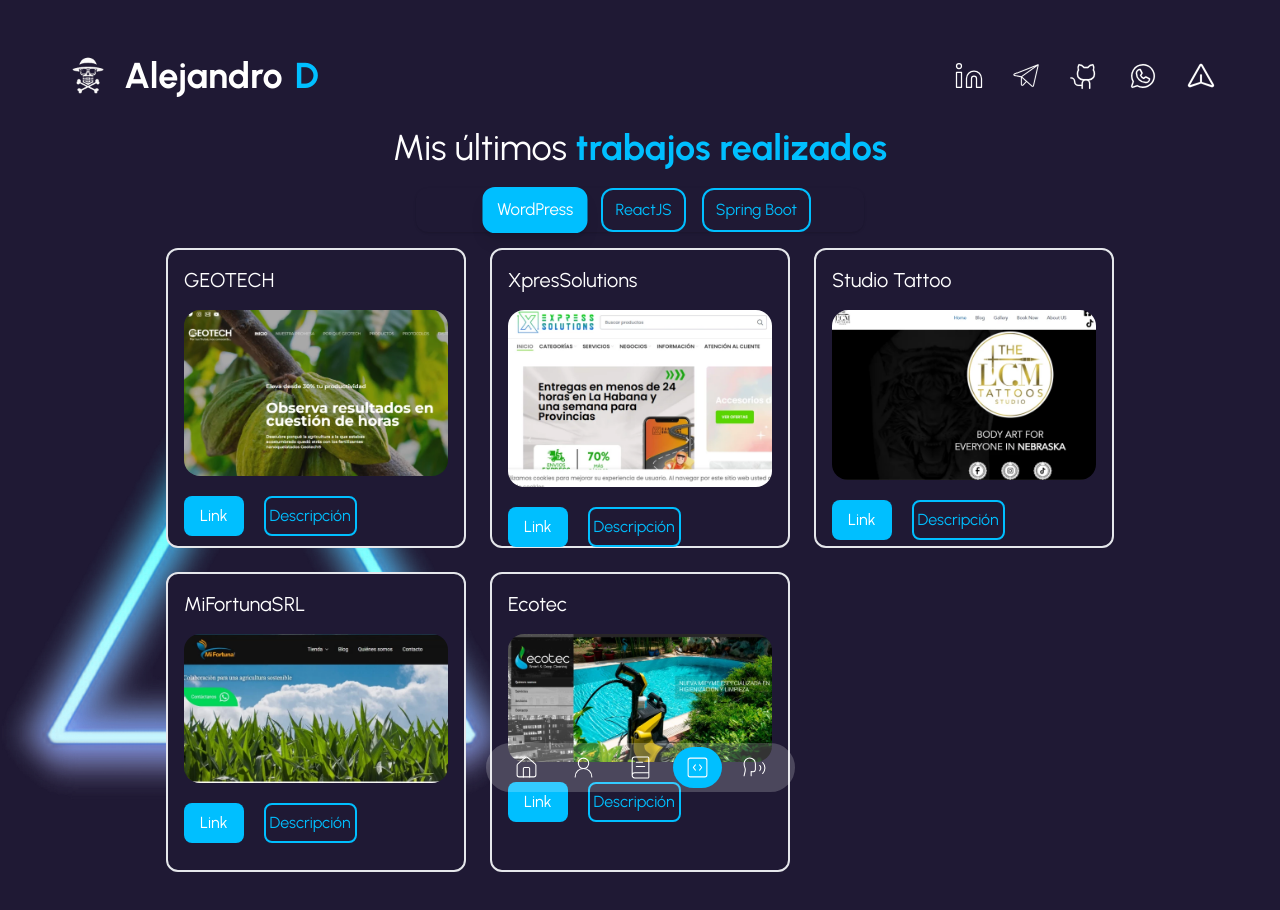
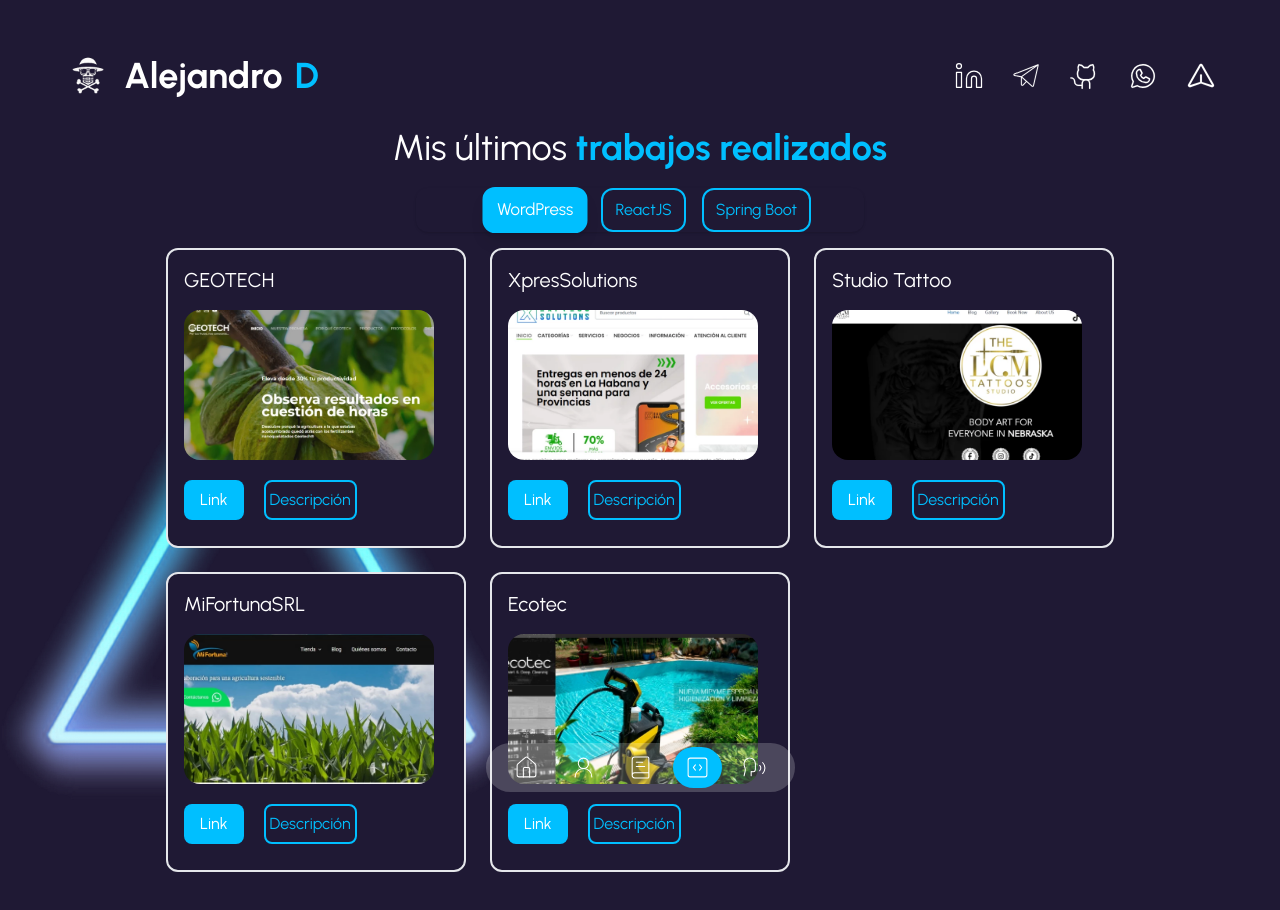
Before and after one commit to AlejandroD01/My-Portfolio, a Next.js app: page /portfolio in a window 1280 px wide. Shown: the top 910 px of the page. Built offline with nearby package versions, Linux system fonts and the light colour scheme.

Commit message:
Update PortfolioBox component styling and adjust project title for consistency

```diff
--- a/components/portfolio-box.tsx
+++ b/components/portfolio-box.tsx
@@ -59,13 +59,15 @@
                     onMouseLeave={(e) => e.currentTarget.style.backgroundColor = 'rgba(31, 25, 52)'}
                 >
                     <h3 className="mb-4 text-xl">{title}</h3>
+                    <div className="w-[250px] h-[150px] overflow-hidden rounded-2xl">
                         <Image
                             src={image}
                             alt="Image"
                             width={200}
                             height={200}
-                        className="w-full h-auto rounded-2xl"
+                            className="w-full h-full object-cover"
                         />
+                    </div>
 
                     <div className="flex gap-5 mt-5">
                         {urlGithub && (
--- a/data.tsx
+++ b/data.tsx
@@ -403,7 +403,7 @@
     },
     {
         id: 12,
-        title: "Rock, Paper, Scissors, Lizard, Spock",
+        title: "Rock,Paper,Scissors,Lizard",
         technology: "ReactJS",
         image: "/rock-paper-scissor.webp",
         urlGithub: "https://github.com/AlejandroD01/rock-paper-scissors.git",
```
Also changed, not shown: public/rock-paper-scissor.webp. Lines whose indentation alone changed are shown as unchanged.
